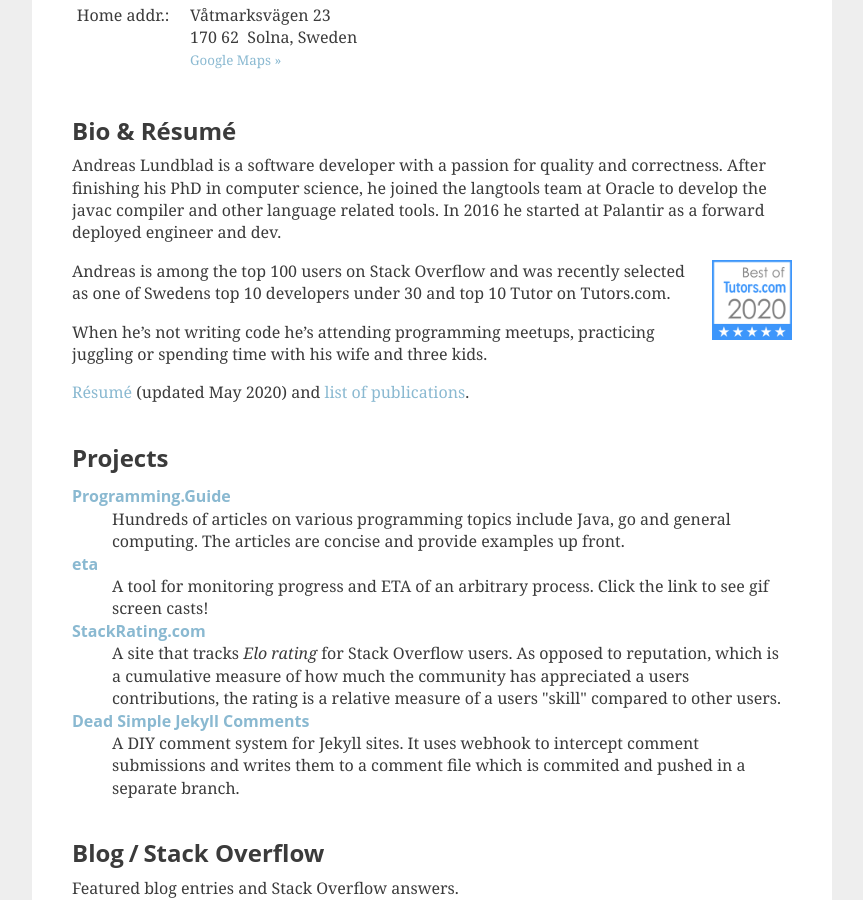
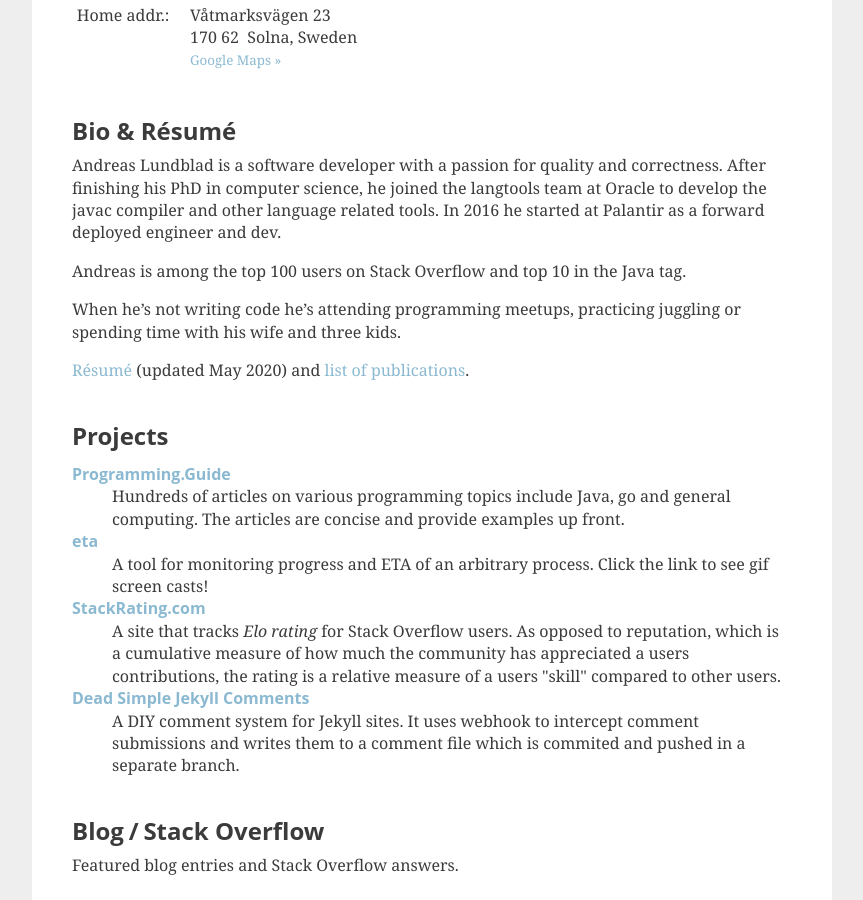
Before and after one commit to aioobe/aioobe.github.io, a Jekyll site: the page built from index.html, in a window 1280 px wide and 900 px high, scrolled down 766 px. Shown: the whole window, without its empty margins (208-1071 px from the left). Built offline with Jekyll 4.4.1, drawn with Linux system fonts in a browser that asks for light colours.

Commit message:
Dropped mentions of tutor.com and 30-under-30.

```diff
--- a/index.html
+++ b/index.html
@@ -96,8 +96,8 @@
 
 <h2>Bio &amp; R&eacute;sum&eacute;</h2>
 <p>Andreas Lundblad is a software developer with a passion for quality and correctness. After finishing his PhD in computer science, he joined the langtools team at Oracle to develop the javac compiler and other language related tools. In 2016 he started at Palantir as a forward deployed engineer and dev.</p>
-<img src='tutors-2020.png' style='margin-left: 1em; margin-bottom: 1em; float: right; width: 5em;' />
-<p>Andreas is among the top 100 users on Stack Overflow and was recently selected as one of Swedens top 10 developers under 30 and top 10 Tutor on Tutors.com.</p>
+
+<p>Andreas is among the top 100 users on Stack Overflow and top 10 in the Java tag.</p>
 
 <p>When he&rsquo;s not writing code he&rsquo;s attending programming meetups, practicing juggling or spending time with his wife and three kids.</p>
 
```
